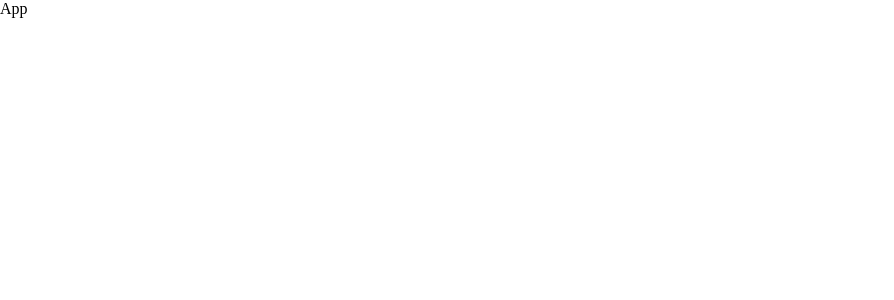
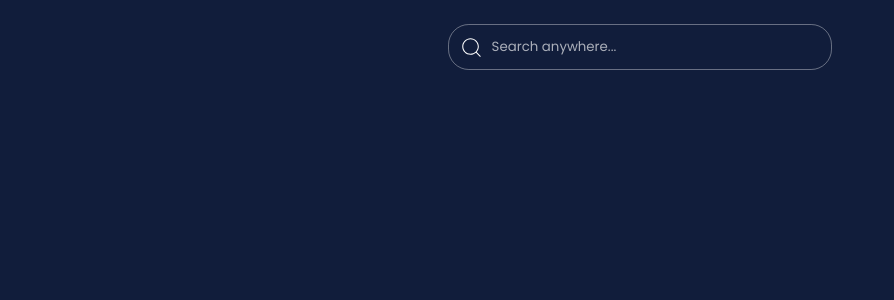
Before and after one commit to npouriaa/weather-forecast-react-ts, a React (Vite) app: page / in a window 1280 px wide. Shown: the top 300 px of the page, without its empty margins (0-894 px from the left). Built offline with nearby package versions, Linux system fonts and the light colour scheme.

Commit message:
install react icons , add Search component

```diff
--- a/package.json
+++ b/package.json
@@ -11,7 +11,8 @@
   },
   "dependencies": {
     "react": "^18.2.0",
-    "react-dom": "^18.2.0"
+    "react-dom": "^18.2.0",
+    "react-icons": "^5.3.0"
   },
   "devDependencies": {
     "@types/react": "^18.2.14",
--- a/src/App.css
+++ b/src/App.css
@@ -0,0 +1,8 @@
+.app {
+  width: 25rem;
+  height: 40rem;
+  display: flex;
+  align-items: center;
+  flex-direction: column;
+  padding: .5rem;
+}
--- a/src/App.tsx
+++ b/src/App.tsx
@@ -1,7 +1,12 @@
+import "./App.css";
+import Search from "./components/Search";
+
 const App = () => {
   return (
-    <div>App</div>
-  )
-}
+    <div className="app">
+      <Search />
+    </div>
+  );
+};
 
-export default App
+export default App;
--- /dev/null
+++ b/src/components/Search.tsx
@@ -0,0 +1,27 @@
+import { CiSearch } from "react-icons/ci";
+import "../styles/search.css";
+import { FormEvent, useState } from "react";
+
+const Search = () => {
+  const [inputValue, setInputValue] = useState<string>("");
+
+  const onFinish = (e: FormEvent<HTMLFormElement>) => {
+    e.preventDefault();
+    console.log(inputValue)
+  };
+  return (
+    <form onSubmit={onFinish}>
+      <button>
+        <CiSearch size={25} />
+      </button>
+      <input
+        onChange={(e) => setInputValue(e.target.value)}
+        required
+        type="text"
+        placeholder="Search anywhere..."
+      />
+    </form>
+  );
+};
+
+export default Search;
--- a/src/index.css
+++ b/src/index.css
@@ -1,6 +1,25 @@
+@import url("https://fonts.googleapis.com/css2?family=Poppins:ital,wght@0,100;0,200;0,300;0,400;0,500;0,600;0,700;0,800;0,900;1,100;1,200;1,300;1,400;1,500;1,600;1,700;1,800;1,900&display=swap");
+
 * {
   margin: 0;
   padding: 0;
   box-sizing: border-box;
   outline: none;
+  font-family: "Poppins", sans-serif;
+  color: #fff;
 }
+
+body {
+  display: flex;
+  justify-content: center;
+  align-items: center;
+  background-color: #111d3b;
+  padding: 1rem;
+}
+
+button {
+  outline: none;
+  border: none;
+  background-color: transparent;
+  cursor: pointer;
+}
--- /dev/null
+++ b/src/styles/search.css
@@ -0,0 +1,31 @@
+form {
+  display: flex;
+  align-items: center;
+  width: 100%;
+  border: 1px solid #ffffff5d;
+  border-radius: 1.3rem;
+  padding: 0.6rem;
+  gap: .5rem;
+}
+
+button {
+  display: flex;
+  justify-content: center;
+  align-items: center;
+  transition: all .3s;
+}
+
+button:hover {
+    transform: scale(1.2);
+}
+
+input {
+  outline: none;
+  background-color: transparent;
+  width: 100%;
+  border: none;
+}
+
+input::placeholder {
+    color: #ffffffa5;
+}
```
Also changed, not shown: 1 other file (tests, documents, lock files or other folders).
